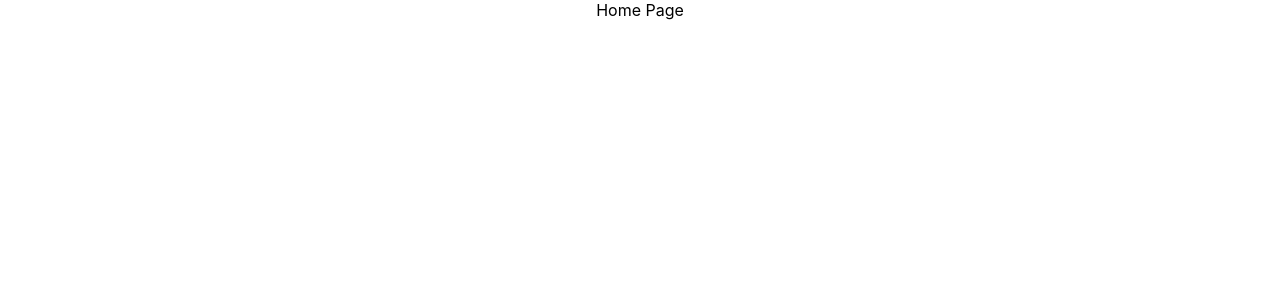
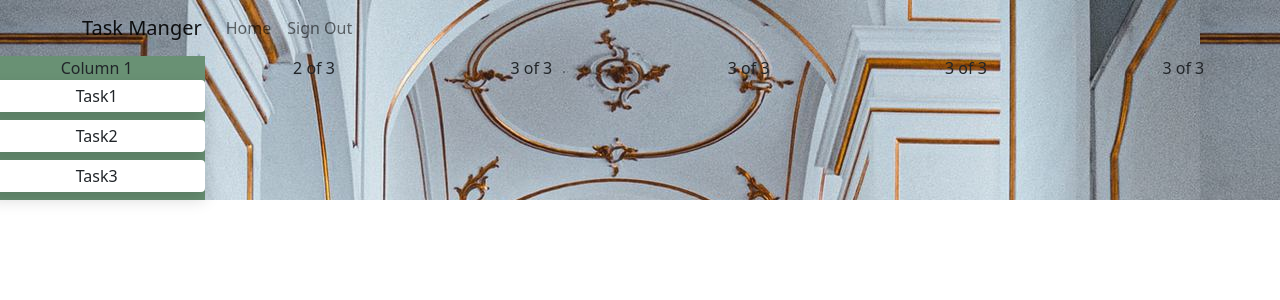
Before and after one commit to aliraad79/task_manager, a React (Create React App) app in the folder frontend/: page / in a window 1280 px wide. Shown: the top 300 px of the page. Built offline with nearby package versions, Linux system fonts and the light colour scheme.

Commit message:
Add some front end

```diff
--- a/frontend/package.json
+++ b/frontend/package.json
@@ -6,6 +6,7 @@
     "@testing-library/jest-dom": "^5.16.1",
     "@testing-library/react": "^12.1.2",
     "@testing-library/user-event": "^13.5.0",
+    "bootstrap": "^5.1.3",
     "react": "^17.0.2",
     "react-bootstrap": "^2.1.2",
     "react-dom": "^17.0.2",
--- a/frontend/src/App.js
+++ b/frontend/src/App.js
@@ -1,5 +1,7 @@
 import { BrowserRouter as Router, Route, Routes } from "react-router-dom";
+
 import HomePage from "./components/HomePage";
+import "bootstrap/dist/css/bootstrap.min.css";
 
 function App() {
   return (
--- /dev/null
+++ b/frontend/src/components/Card.js
@@ -0,0 +1,14 @@
+import { Row, Col } from "react-bootstrap";
+
+const Card = ({ text }) => {
+  return (
+    <div
+      class="shadow p-1 mb-2 bg-white rounded"
+      onClick={() => console.log("Should open card detail")}
+    >
+      {text}
+    </div>
+  );
+};
+
+export default Card;
--- a/frontend/src/components/HomePage.js
+++ b/frontend/src/components/HomePage.js
@@ -1,7 +1,42 @@
-import { Container } from "react-bootstrap";
+import LogoImage from "../background.jpg";
+import NavBar from "./NavBar";
+import Card from "./Card";
 
+import { useState } from "react";
+import { Row, Col } from "react-bootstrap";
+
+var sectionStyle = {
+  backgroundImage: `url(${LogoImage})`,
+};
 const HomePage = () => {
-  return <center>Home Page</center>;
+  // const [tasks, setTasks] = useState([]);
+  // setTasks(["Task1", "Task2", "Task3"]);
+
+  const tasks = ["Task1", "Task2", "Task3"];
+  return (
+    <div style={sectionStyle}>
+      <NavBar />
+      <center>
+        <Row>
+          <Col style={{ backgroundColor: "#699174" }}>
+            <Row>
+              <center>Column 1</center>
+            </Row>
+            {tasks.map((task) => (
+              <Row>
+                <Card text={task} key={task} />
+              </Row>
+            ))}
+          </Col>
+          <Col>2 of 3</Col>
+          <Col>3 of 3</Col>
+          <Col>3 of 3</Col>
+          <Col>3 of 3</Col>
+          <Col>3 of 3</Col>
+        </Row>
+      </center>
+    </div>
+  );
 };
 
 export default HomePage;
--- /dev/null
+++ b/frontend/src/components/NavBar.js
@@ -0,0 +1,19 @@
+import { Container, Navbar, Nav } from "react-bootstrap";
+
+const MyNavbar = () => {
+  return (
+    <Navbar scrolling dark expand="md">
+      <Container>
+        <Navbar.Brand>Task Manger</Navbar.Brand>
+        <Navbar.Collapse id="basic-navbar-nav">
+          <Nav className="me-auto">
+            <Nav.Link href="/notes">Home</Nav.Link>
+            <Nav.Link href="/signout">Sign Out</Nav.Link>
+          </Nav>
+        </Navbar.Collapse>
+      </Container>
+    </Navbar>
+  );
+};
+
+export default MyNavbar;
```
Also changed, not shown: frontend/src/background.jpg (added), 1 other file (tests, documents, lock files or other folders).
